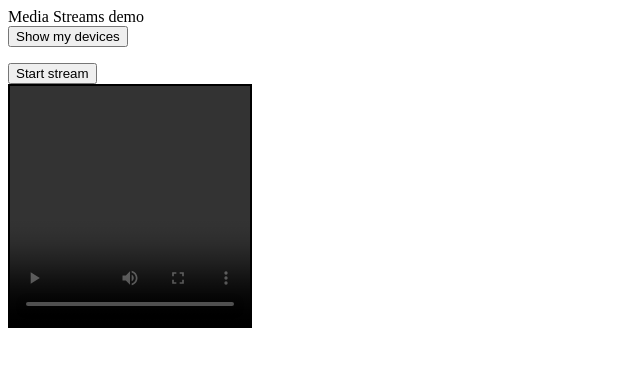
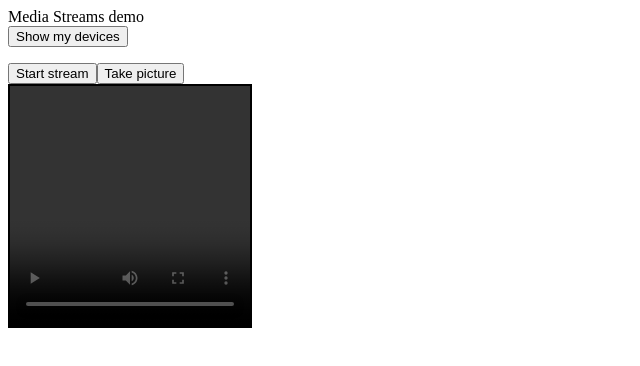
Before and after one commit to FRK22G-Avancerad-webbutveckling/lektion-22-augusti, a React (Vite) app: page / in a window 1280 px wide. Shown: the top 366 px of the page, without its empty margins (0-640 px from the left). Built offline with nearby package versions, Linux system fonts and the light colour scheme.

Commit message:
Take picture

```diff
--- a/src/viewStream/ViewVideo.tsx
+++ b/src/viewStream/ViewVideo.tsx
@@ -1,8 +1,8 @@
 import { useRef } from 'react'
 
 const ViewVideo = () => {
-	const videoRef = useRef<HTMLVideoElement>(null)
-	// { current: <video> }
+	const videoRef = useRef<HTMLVideoElement>(null) // { current: <video> }
+	const imgRef = useRef<HTMLImageElement>(null)
 
 	const handleStartStream = async () => {
 		// TypeScript tror att videoRef.current kan vara antingen null eller <video>
@@ -19,10 +19,43 @@ const ViewVideo = () => {
 		vid.srcObject = stream
 	}
 
+	const handleTakePicture = async () => {
+		// 1. Starta strömmen - klart
+		// 2. Kopiera innehållet i <video> till en <canvas>
+		// - 2b. Skapa ett canvas-element
+		// - 2c. Anpassa storleken på canvas för att kopiera rätt
+		// 3. Be <canvas> om en Blob
+		// 4. Skapa en "object URL" av Blob
+		// 5. Be <img> att visa "object URL"
+
+		if( !videoRef.current ) return
+
+		const canvas: HTMLCanvasElement = document.createElement('canvas')
+		const context: CanvasRenderingContext2D | null  = canvas.getContext('2d')
+		if( !context ) return
+
+		// Ta reda på hur stort video-elementet är
+		// Canvas behöver vara lika stort
+		const w = videoRef.current.offsetWidth
+		const h = videoRef.current.offsetHeight
+		canvas.width = w
+		canvas.height = h
+
+		// Kopiera från övre vänstra hörnet på <video>
+		context.drawImage(videoRef.current, 0, 0, w, h)
+		canvas.toBlob(blob => {
+			if( !blob || !imgRef.current ) return
+			const objectURL: string = URL.createObjectURL(blob)
+			imgRef.current.src = objectURL
+		})
+	}
+
 	return (
 		<div className="view-video">
 			<button onClick={handleStartStream}> Start stream </button>
+			<button onClick={handleTakePicture}> Take picture </button>
 			<video controls ref={videoRef}></video>
+			<img ref={imgRef} />
 		</div>
 	)
 }
```
